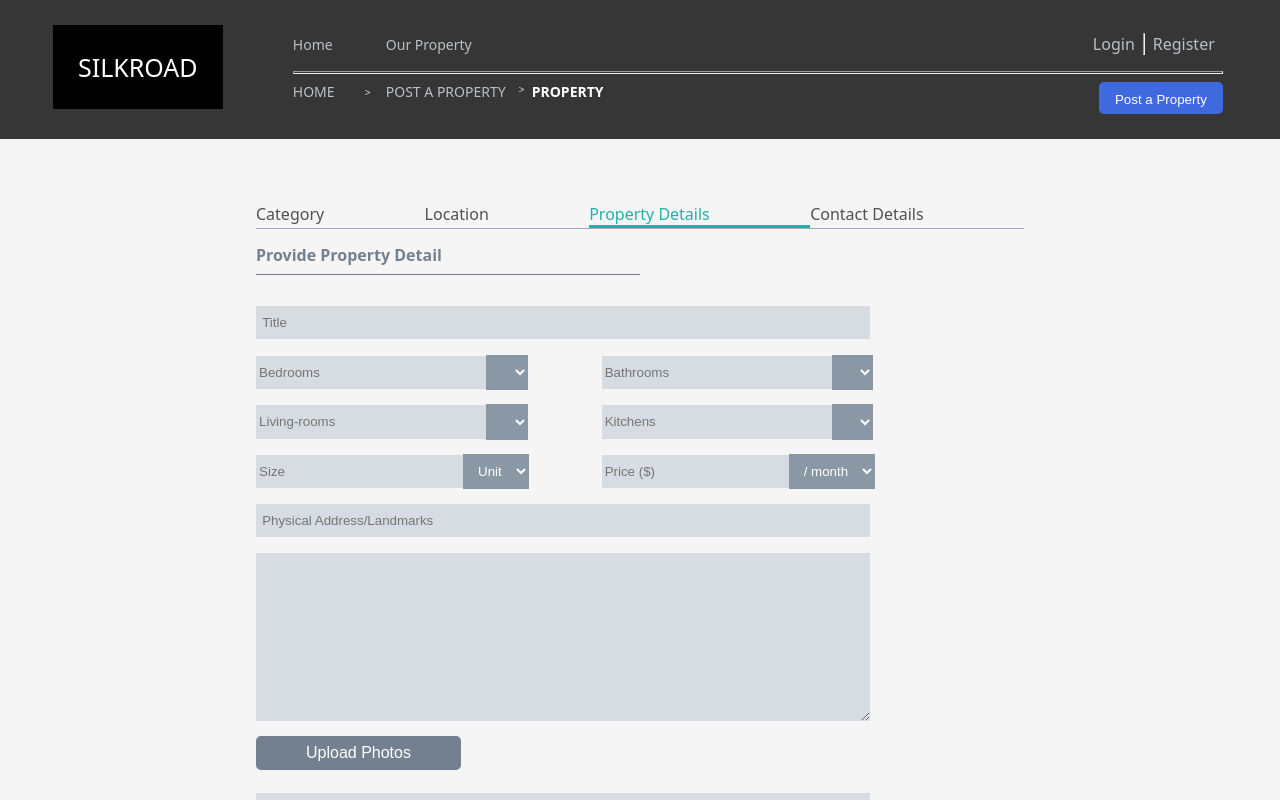
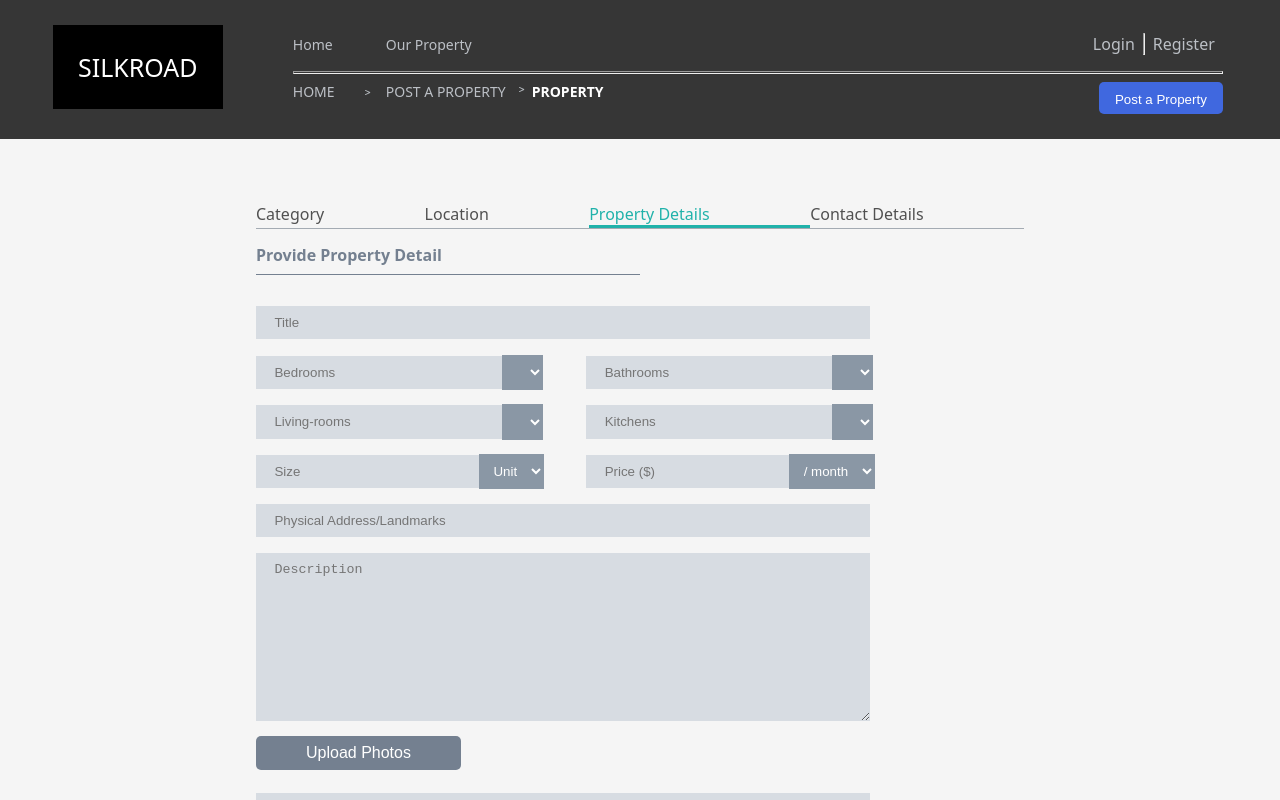
Before and after one commit to benjaminangafua/silk-road-vue-composition-api, a Vue app: page /post-a-property/detail in a window 1280 px wide. Shown: the top 800 px of the page. Built offline with nearby package versions, Linux system fonts and the light colour scheme; grey boxes are pictures that could not be loaded.

Commit message:
Updated property detail form

```diff
--- a/src/assets/post-a-property.css
+++ b/src/assets/post-a-property.css
@@ -142,7 +142,7 @@ a {
 .input-fields-property-detail {
     display: grid;
     grid-template-columns: repeat(2, 40%);
-    gap: 5%
+    gap: 3%
 }
 
 .input-item input,
@@ -150,12 +150,12 @@ a {
 .physical-address input,
 .description textarea {
     background: #d7dce2;
-    padding: 1.5% 1%;
+    padding: 1.5% 3%;
     border: none;
 }
 
 .input-item input {
-    padding: 3% 1%;
+    padding: 3% 1% 3% 6%;
     margin-bottom: 5%;
 }
 
--- a/src/views/PropertyDetail.vue
+++ b/src/views/PropertyDetail.vue
@@ -77,7 +77,7 @@ const greaterThan = computed(()=>{
                 </div>
 
                 <div class="description">
-                    <textarea name="" id="" cols="30" rows="10"></textarea>
+                    <textarea name="" id="" cols="30" rows="10" placeholder="Description"></textarea>
                 </div>
             </div>
             <!-- Upload imgs -->
```
